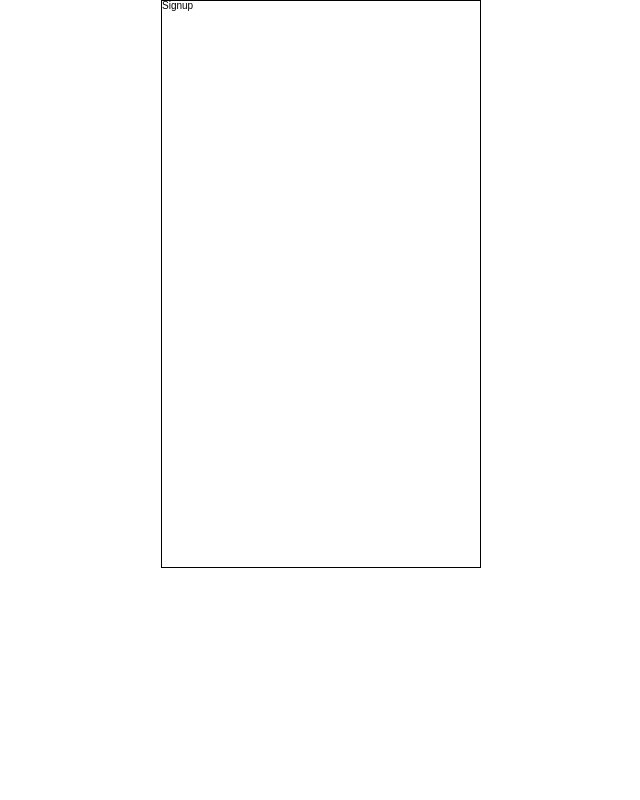
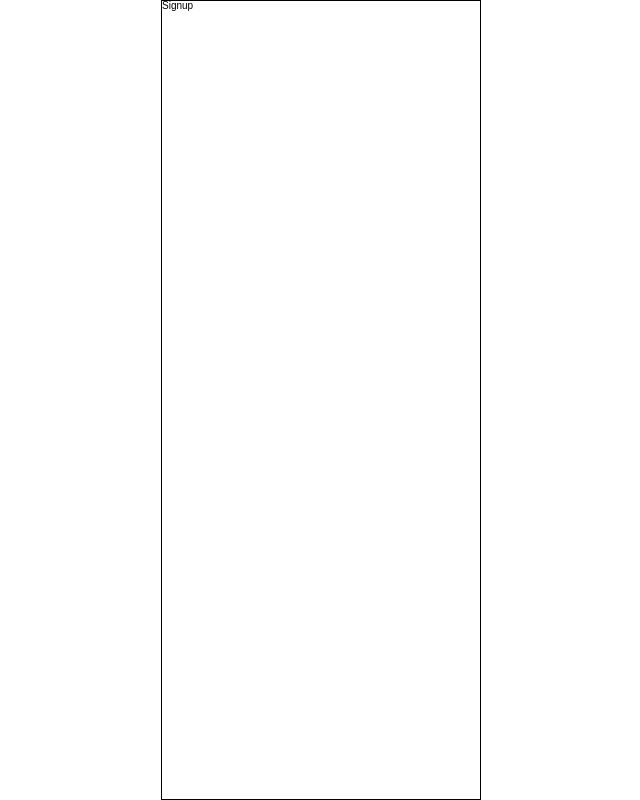
Before and after one commit to Gwasuwon-shot/Tutice_Client, a React (Vite) app: page /signup in a window 1280 px wide. Shown: the whole page, without its empty margins (319-959 px from the left). Built offline with nearby package versions, Linux system fonts and the light colour scheme.

Commit message:
[ init ] height 값 변경

```diff
--- a/src/style/globalStyle.ts
+++ b/src/style/globalStyle.ts
@@ -37,7 +37,8 @@ export const GlobalStyle = createGlobalStyle`
     line-height: 1;
 
     width:32rem;
-    height: 56.8rem;
+    /* height: 56.8rem; */
+    height: 100vh;
     //임시구현 선
     border:1px solid black;
   }
```
